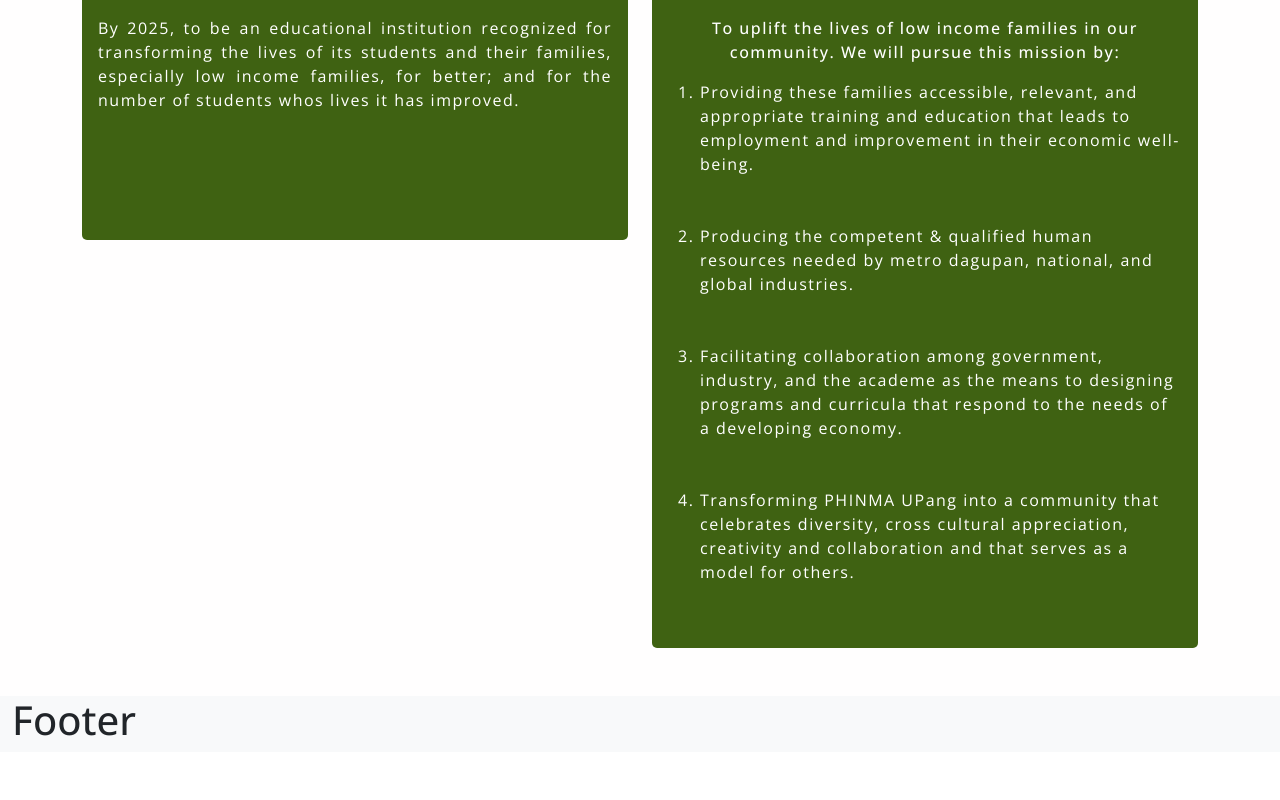
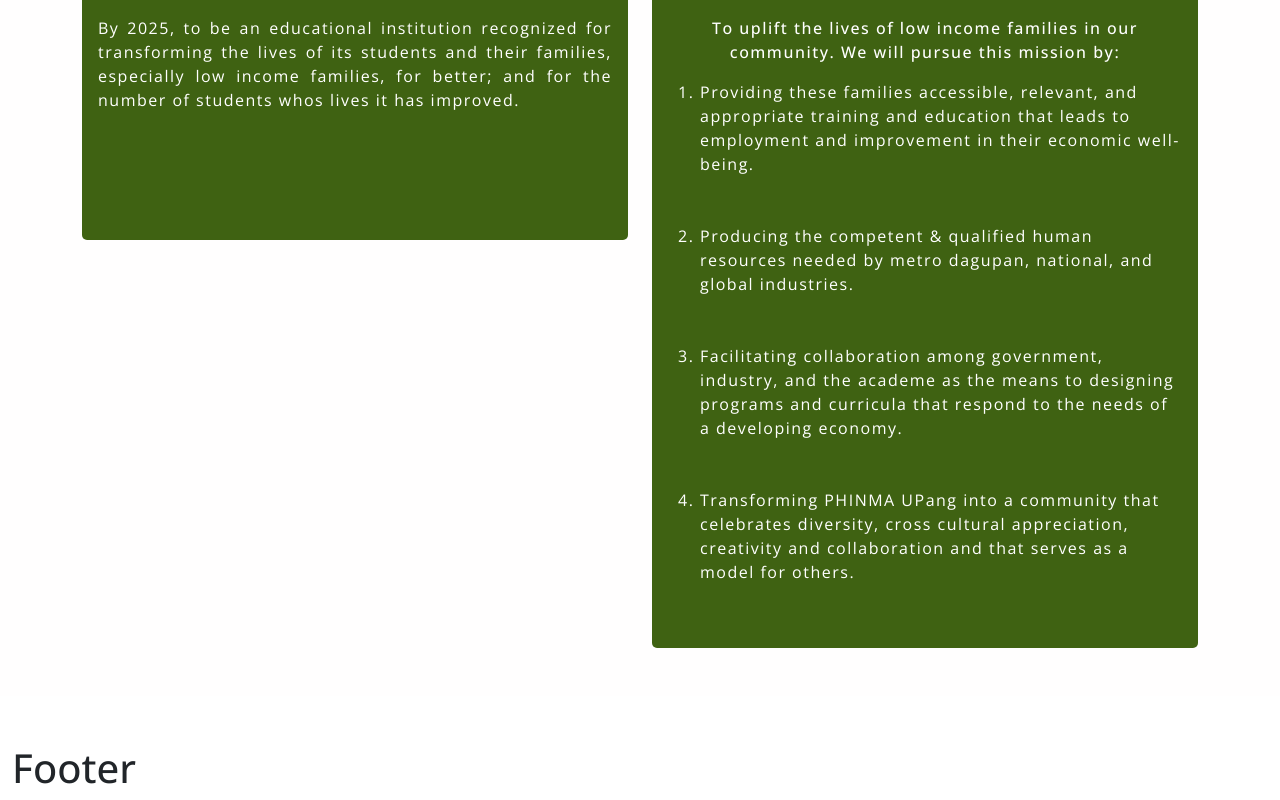
Before and after one commit to jimmark1/js-landing-page, a React (Create React App) app in the folder pucu-landing-page/: page / in a window 1280 px wide. Shown: the part 3198-3998 px from the top of the page. Before the commit the page ends 3950 px from the top, so only its background shows below. Built offline with nearby package versions, Linux system fonts and the light colour scheme.

Commit message:
Update App.js

```diff
--- a/pucu-landing-page/src/App.js
+++ b/pucu-landing-page/src/App.js
@@ -17,7 +17,7 @@
                          <MainContent />
                     </div>
                </main>
-               <footer className="row bg-light">
+               <footer className="row mt-5">
                     <div className="col-12">
                          <Footer />
                     </div>
```
